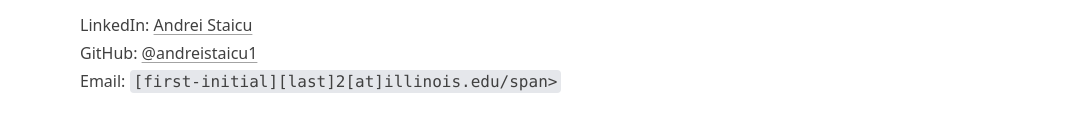
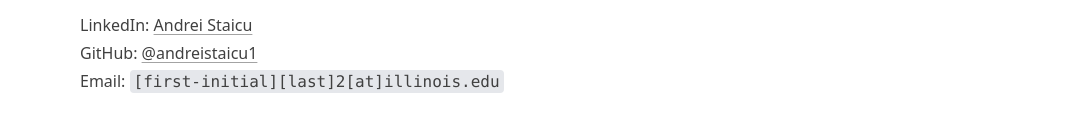
Before and after one commit to andreistaicu1/andreistaicu1.github.io, a SvelteKit app: page /extras in a window 1280 px wide. Shown: the part 498-630 px from the top of the page, without its empty margins (96-1183 px from the left). Built offline with nearby package versions, Linux system fonts and the light colour scheme.

Commit message:
fix email

```diff
--- a/src/routes/extras/+page.svelte
+++ b/src/routes/extras/+page.svelte
@@ -34,7 +34,7 @@
   <h2 class="heading2">Contact</h2>
     <h4 class="font-light mt-1 mb-1">LinkedIn: <a class="link" href="https://www.linkedin.com/in/andrei-staicu-4ba3b9202/">Andrei Staicu</a></h4>
     <h4 class="font-light mt-1 mb-1">GitHub: <a class="link" href="https://github.com/andreistaicu1">@andreistaicu1</a></h4>
-    <h4 class="font-light mt-1 mb-1">Email: <span class="font-mono bg-gray-200 px-1 py-0.5 rounded">[first-initial][last]2[at]illinois.edu/span></h4>
+    <h4 class="font-light mt-1 mb-1">Email: <span class="font-mono bg-gray-200 px-1 py-0.5 rounded">[first-initial][last]2[at]illinois.edu</span></h4>
 </section>
 
 
```
